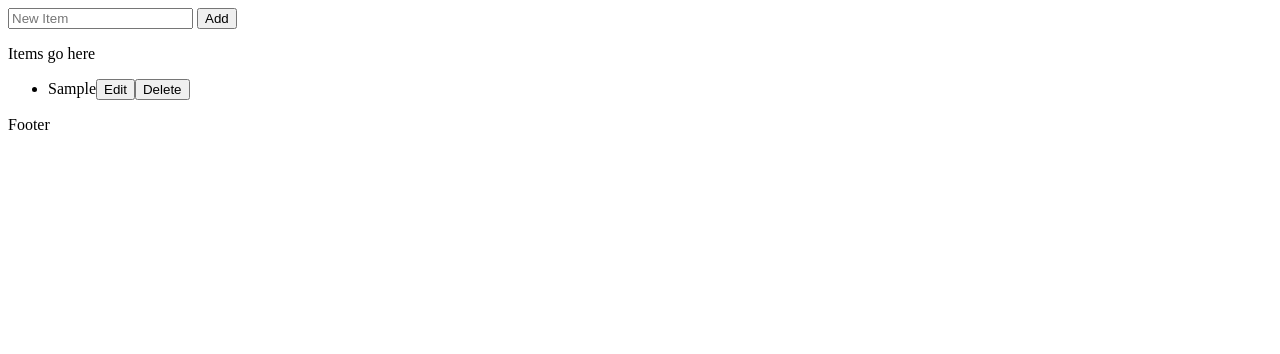
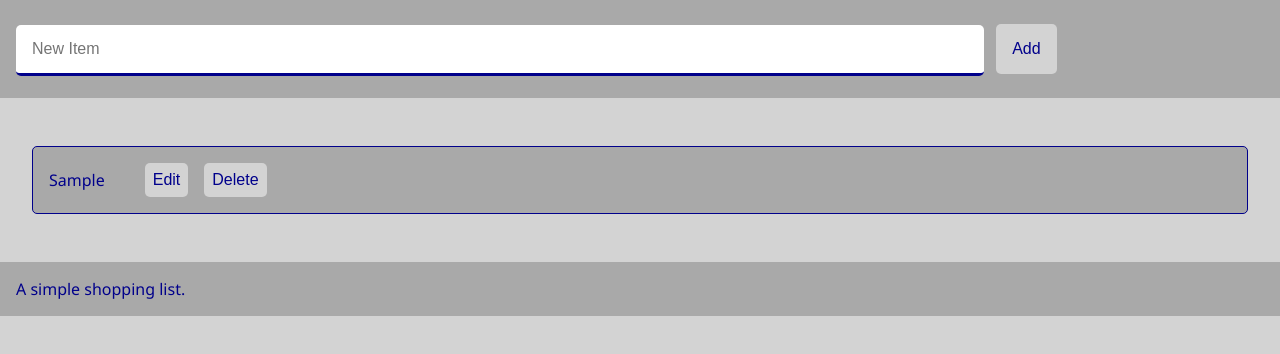
Before and after one commit to cjwit/simple-list, a website built with webpack: page client/src/index.html in a window 1280 px wide. Both pictures are taken after typing "Sample" into the empty fields and a click on the button "Add". Built offline with nearby package versions, Linux system fonts and the light colour scheme.

Commit message:
basic scss

```diff
--- a/client/package.json
+++ b/client/package.json
@@ -15,6 +15,8 @@
     "dotenv": "^8.2.0",
     "dotenv-webpack": "^2.0.0",
     "html-webpack-plugin": "^4.3.0",
+    "sass": "^1.26.10",
+    "sass-loader": "^9.0.2",
     "style-loader": "^1.2.1",
     "webpack": "^4.43.0",
     "webpack-cli": "^3.3.12",
--- a/client/src/index.html
+++ b/client/src/index.html
@@ -7,21 +7,18 @@
   <meta name="viewport" content="width=device-width, initial-scale=1">
 </head>
 <body>
-  <div>
+  <div id="header">
     <form id="itemEntryContainer">
       <input id="itemEntryText" type="text" placeholder="New Item">
       <button id="itemEntrySubmit" type="submit">Add</button>
     </form>
   </div>
-  <div>
-    <p>
-      Items go here
-    </p>
+  <div id="main">
     <ul id="itemContainer">
     </ul>
   </div>
   <div id="footer">
-    Footer
+    A simple shopping list.
   </div>
 </body>
 
--- a/client/src/index.js
+++ b/client/src/index.js
@@ -1,4 +1,5 @@
 import { addItem } from './itemEntry.js';
+import './style.scss';
 
 const addItemForm = document.getElementById("itemEntryContainer");
 addItemForm.addEventListener("submit", addItem);
--- a/client/src/itemControl.js
+++ b/client/src/itemControl.js
@@ -9,6 +9,7 @@ function deleteItem(e) {
 export function deleteButton() {
   // create and add button
   var newItemButton = document.createElement("button");
+  newItemButton.classList.add("delete");
   newItemButton.innerText = "Delete";
   newItemButton.addEventListener("click", deleteItem);
   return newItemButton;
@@ -54,6 +55,7 @@ function editItem(e) {
 export function editButton() {
   // create and add button
   var newItemButton = document.createElement("button");
+  newItemButton.classList.add("edit");
   newItemButton.innerText = "Edit";
   newItemButton.addEventListener("click", editItem);
   return newItemButton;
--- a/client/src/itemEntry.js
+++ b/client/src/itemEntry.js
@@ -22,6 +22,7 @@ function createListItem(text) {
   // add unique ID
   var id = "item-" + Date.now();
   newItemWrapper.id = id;
+  newItemWrapper.classList.add("item");
 
   return newItemWrapper;
 }
@@ -32,6 +33,9 @@ export function addItem(e) {
 
   // create and append new item with itemText
   var itemText = getNewItemText();
+  if (itemText.length == 0) {
+    return;
+  }
   var newItem = createListItem(itemText);
 
   var itemContainer = document.getElementById("itemContainer");
--- /dev/null
+++ b/client/src/style.scss
@@ -0,0 +1,72 @@
+$body-color: darkblue;
+$background-color: lightgray;
+$item-background-color: darkgray;
+$border-color: darkblue;
+
+// main styles
+body {
+  color: $body-color;
+  background: $background-color;
+  margin: 0px;
+  font-family: 'Segoe UI', Tahoma, Geneva, Verdana, sans-serif;
+}
+
+#header, #footer {
+  background: $item-background-color;
+  padding: 1em;
+}
+
+#main {
+  margin: 1em;
+  padding: 1em;
+}
+
+// items
+ul {
+  list-style: none;
+  padding-left: 0;
+}
+
+.item {
+  display: flex;
+  align-items: center;
+  background: $item-background-color;
+  list-style-type: none;
+  padding: 0.5em;
+  padding-left: 1em;
+  border: 1px $border-color solid;
+  border-radius: 5px;
+  margin-top: 1em;
+  overflow: hidden;
+}
+
+.item button {
+  margin-left: 0.5em;
+  font-size: 1em;
+  padding: 0.5em;
+}
+
+.item span {
+  margin-right: 2em;
+}
+
+// input fields
+input[type=text] {
+  border: none;
+  border-bottom: 0.2em solid $body-color;
+  width: 75%;
+  height: 1em;
+  padding: 1em;
+  font-size: 1em;
+  border-radius: 5px;
+}
+
+button {
+  border: none;
+  color: $body-color;
+  background: $background-color;
+  font-size: 1em;
+  padding: 1em;
+  border-radius: 5px;
+  margin: 0.5em;
+}
--- a/client/webpack.config.js
+++ b/client/webpack.config.js
@@ -21,4 +21,16 @@ module.exports = {
     filename: 'bundle.js',
     path: path.resolve(__dirname, 'dist'),
   },
+  module: {
+    rules: [
+      {
+        test: /.s[ac]ss$/i,
+        use: [
+          'style-loader',
+          'css-loader',
+          'sass-loader',
+        ]
+      }
+    ]
+  }
 };
```
Also changed, not shown: 1 other file.
